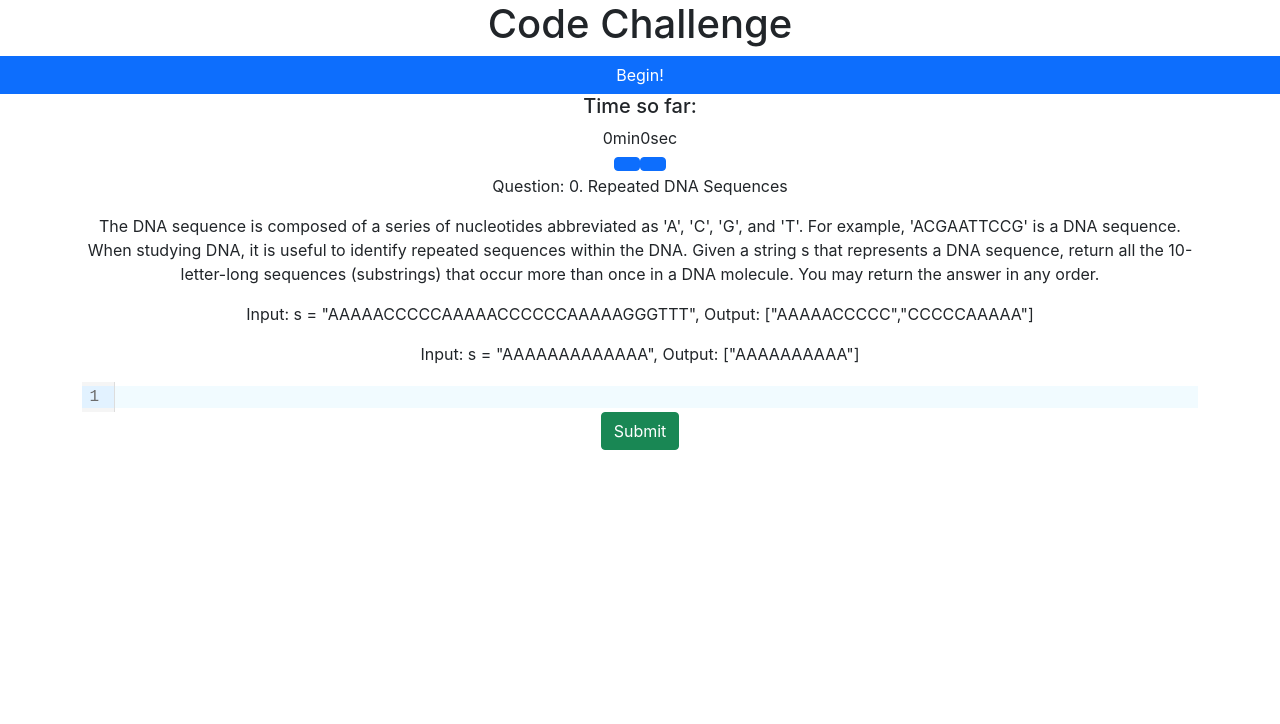
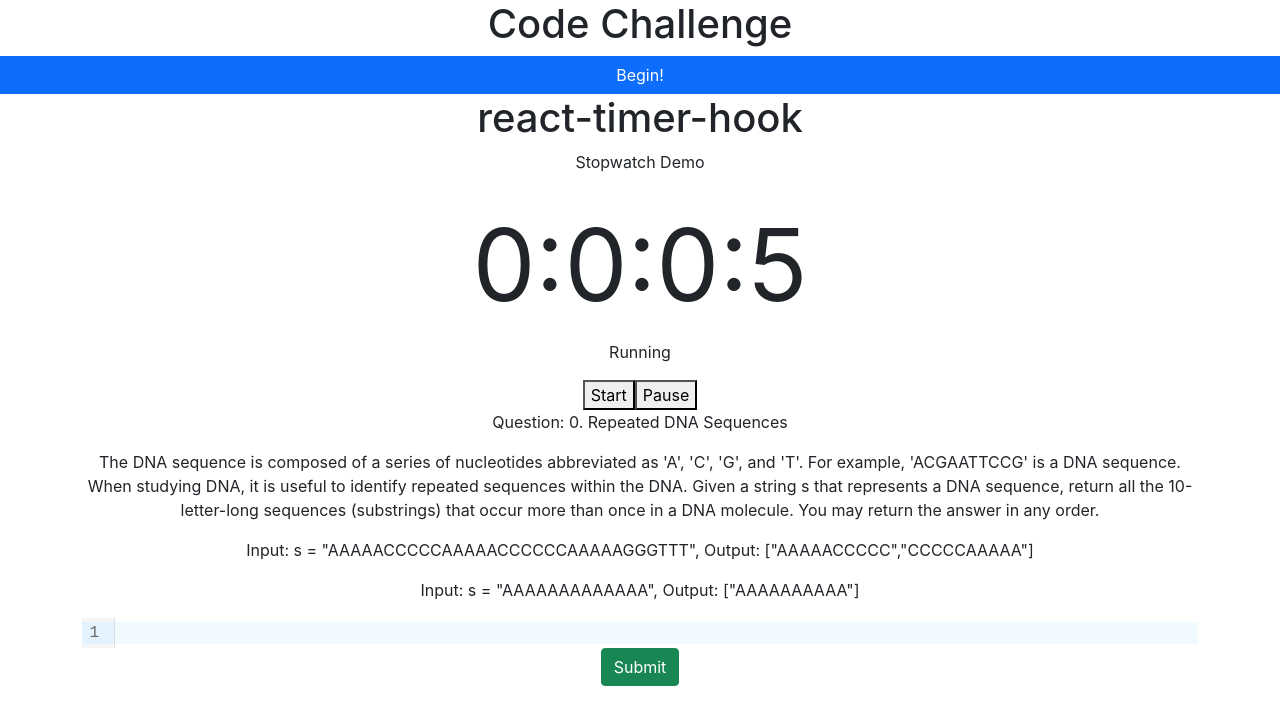
Before and after one commit to devboltio/students, a React (Create React App) app in the folder components/code-judge/: page / in a window 1280 px wide. Shown: the top 724 px of the page. Built offline with nearby package versions, Linux system fonts and the light colour scheme.

Commit message:
stopwatch package success

```diff
--- a/components/code-judge/package.json
+++ b/components/code-judge/package.json
@@ -17,8 +17,12 @@
     "react-bootstrap": "^2.1.0",
     "react-codemirror2": "^7.2.1",
     "react-dom": "^17.0.2",
+    "react-idle-timer": "^4.6.4",
     "react-scripts": "5.0.0",
+    "react-time-tracker-stopwatch": "^0.0.4",
+    "react-timer-hook": "^3.0.5",
     "styled-components": "^5.3.3",
+    "ts-stopwatch": "^0.0.4",
     "web-vitals": "^2.1.0"
   },
   "scripts": {
--- a/components/code-judge/src/App.tsx
+++ b/components/code-judge/src/App.tsx
@@ -5,6 +5,7 @@ import ChallengeDescription from './components/ChallDescription';
 import CodeEditor from './components/CodeEditor';
 import Submit from './components/Submit';
 import StopwatchComp from './components/Stopwatch';
+import Stopwatch from './components/Stopwatch';
 // import { fetchQuestions } from './API';
 
 // types
@@ -55,7 +56,8 @@ function App() {
 
       <Row>
         <Button onClick={() => startCodingEnviro()}>Begin!</Button>
-        <StopwatchComp time={0} stopwatch={0} />
+        {/* <StopwatchComp time={0} stopwatch={0} /> */}
+        <Stopwatch />
       </Row>
       <ChallengeDescription
         questNr={hardCodedNr}
--- a/components/code-judge/src/components/BeginButton.tsx
+++ b/components/code-judge/src/components/BeginButton.tsx
@@ -9,7 +9,9 @@ type ButtonProps = {
 
 function BeginButton({ title, time, onClick }: ButtonProps) {
   return (
-    <Button className={'button'} title={title} onClick={() => onClick(time)} />
+    <Button className={'button'} title={title} onClick={() => onClick(time)}>
+      {title}
+    </Button>
   );
 }
 
--- a/components/code-judge/src/components/Stopwatch.tsx
+++ b/components/code-judge/src/components/Stopwatch.tsx
@@ -1,85 +1,133 @@
-import * as React from 'react';
-import { Container } from 'react-bootstrap';
-import BeginButton from './BeginButton';
+// import * as React from 'react';
+// import { Container } from 'react-bootstrap';
+// import BeginButton from './BeginButton';
 
-type StopwatchProps = {
-  time: number;
-};
+// type StopwatchProps = {
+//   time: number;
+// };
 
-interface TimeState {
-  time: number;
-  stopwatch: number;
-}
+// interface TimeState {
+//   time: number;
+//   stopwatch: number;
+// }
 
-function StopwatchFunc({ time }: StopwatchProps) {
-  const [min, setMin] = React.useState<number>(0);
-  const [sec, setSec] = React.useState<number>(0);
-  const makeTimeForm = (time: number) => {
-    if (time < 60) {
-      setMin(0);
-      setSec(time);
-    } else {
-      let min = Math.floor(time / 60);
-      let sec = time - min * 60;
-      setSec(sec);
-      setMin(min);
-    }
-  };
-  React.useEffect(() => {
-    makeTimeForm(time);
-  }, [time]);
+// function StopwatchFunc({ time }: StopwatchProps) {
+//   const [min, setMin] = React.useState<number>(0);
+//   const [sec, setSec] = React.useState<number>(0);
+//   const makeTimeForm = (time: number) => {
+//     if (time < 60) {
+//       setMin(0);
+//       setSec(time);
+//     } else {
+//       let min = Math.floor(time / 60);
+//       let sec = time - min * 60;
+//       setSec(sec);
+//       setMin(min);
+//     }
+//   };
+//   React.useEffect(() => {
+//     makeTimeForm(time);
+//   }, [time]);
+
+//   return (
+//     <div>
+//       <span className="time">{min}</span>
+//       <span className="unit">min</span>
+//       <span className="time right">{sec}</span>
+//       <span className="unit">sec</span>
+//     </div>
+//   );
+// }
+
+// //
+// //
+// //
+// //
+// const StopwatchComp: React.FC<TimeState> = ({ time, stopwatch }) => {
+//   const [times, setTime] = React.useState<number>(time);
+//   const [stopwatchs, setStopwatch] = React.useState(stopwatch);
+
+//   const start = (time: number): void => {
+//     clearInterval(stopwatch);
+//     let timer: number = window.setInterval(() => {
+//       setTime(time + 1);
+//       // let newtime: number = time + 1;
+//       // time = newtime;
+//     }, 1000);
+//     setStopwatch(timer);
+//     setTime(time);
+//   };
+
+//   const reset = () => {
+//     clearInterval(stopwatch);
+//     time = 0;
+//     setStopwatch(0);
+//   };
+
+//   return (
+//     <Container>
+//       <h5>Time so far:</h5>
+//       <div className="time-wrapper">
+//         <StopwatchFunc time={time} />
+//         <div className="button-wrapper">
+//           <BeginButton
+//             time={time}
+//             title={stopwatch ? 'stop' : 'start'}
+//             onClick={start}
+//           />
+//           <BeginButton title="reset" onClick={reset} />
+//         </div>
+//       </div>
+//     </Container>
+//   );
+// };
+
+// export default StopwatchComp;
+
+import React from 'react';
+import { Button, Col, Container, Row } from 'react-bootstrap';
+// import { useIdleTimer } from 'react-idle-timer'
+import { useStopwatch } from 'react-timer-hook';
+
+const Stopwatch = () => {
+  //   const handleOnIdle = event => {
+  //     console.log('user is idle', event)
+  //     console.log('last active', getLastActiveTime())
+  //   }
+
+  //   const handleOnActive = event => {
+  //     console.log('user is active', event)
+  //     console.log('time remaining', getRemainingTime())
+  //   }
+
+  //   const handleOnAction = event => {
+  //     console.log('user did something', event)
+  //   }
+
+  //   const { getRemainingTime, getLastActiveTime } = useIdleTimer({
+  //     timeout: 1000 * 60 * 15,
+  //     onIdle: handleOnIdle,
+  //     onActive: handleOnActive,
+  //     onAction: handleOnAction,
+  //     debounce: 500
+  // })
+  const { seconds, minutes, hours, days, isRunning, start, pause, reset } =
+    useStopwatch({ autoStart: true });
 
   return (
-    <div>
-      <span className="time">{min}</span>
-      <span className="unit">min</span>
-      <span className="time right">{sec}</span>
-      <span className="unit">sec</span>
+    <div style={{ textAlign: 'center' }}>
+      <h1>react-timer-hook</h1>
+      <p>Stopwatch Demo</p>
+      <div style={{ fontSize: '100px' }}>
+        <span>{days}</span>:<span>{hours}</span>:<span>{minutes}</span>:
+        <span>{seconds}</span>
+      </div>
+      <p>{isRunning ? 'Running' : 'Not running'}</p>
+      <button onClick={start}>Start</button>
+      <button onClick={pause}>Pause</button>
+      {/* <button onClick={reset}>Reset</button> */}
     </div>
-  );
-}
-
-//
-//
-//
-//
-const StopwatchComp: React.FC<TimeState> = ({ time, stopwatch }) => {
-  const [times, setTime] = React.useState<number>(time);
-  const [stopwatchs, setStopwatch] = React.useState(stopwatch);
-
-  const start = (t: number) => {
-    clearInterval(stopwatch);
-    let timer: number = window.setInterval(() => {
-      setTime(t + 1);
-      // let newtime: number = time + 1;
-      // time = newtime;
-    }, 1000);
-    setStopwatch(timer);
-    // return ();
-  };
-
-  const reset = () => {
-    clearInterval(stopwatch);
-    time = 0;
-    setStopwatch(0);
-  };
-
-  return (
-    <Container>
-      <h5>Time so far:</h5>
-      <div className="time-wrapper">
-        <StopwatchFunc time={time} />
-        <div className="button-wrapper">
-          <BeginButton
-            time={time}
-            title={stopwatch ? 'stop' : 'start'}
-            onClick={() => start}
-          />
-          <BeginButton title="reset" onClick={() => reset} />
-        </div>
-      </div>
-    </Container>
   );
 };
 
-export default StopwatchComp;
+export default Stopwatch;
```
Also changed, not shown: 1 other file (tests, documents, lock files or other folders).
